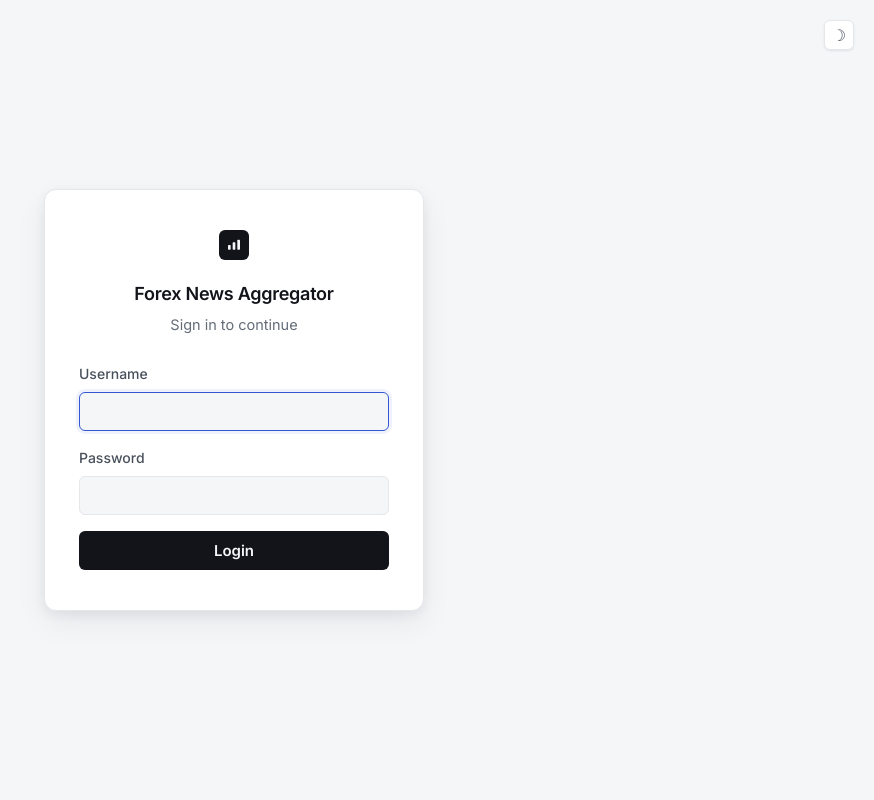
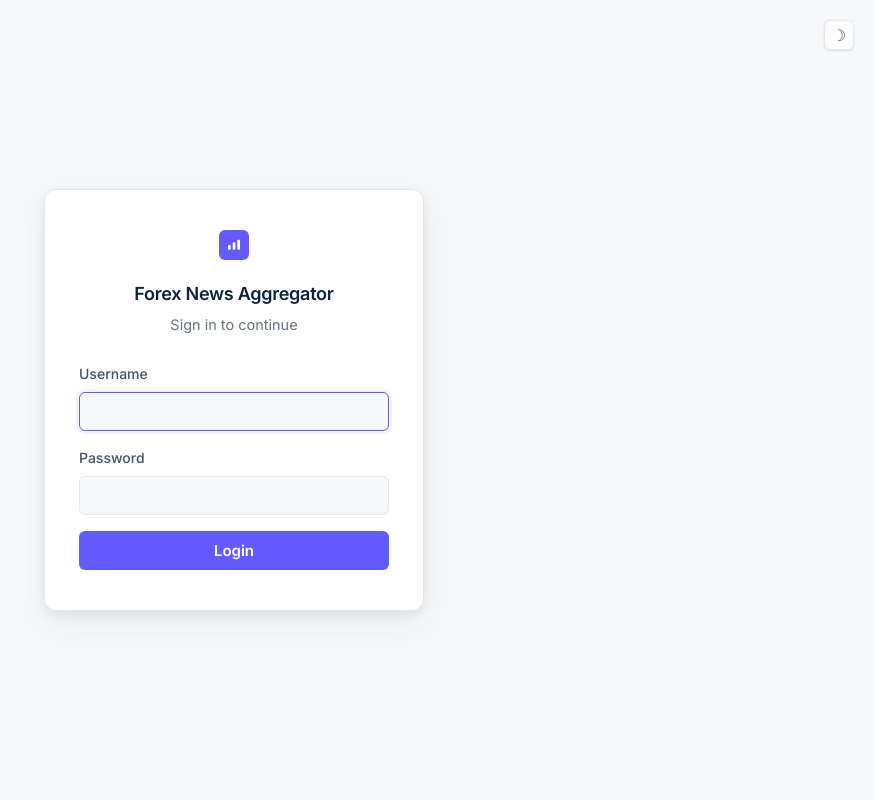
Before and after one commit to waqas-voipmen/news-api, a Flask app: page /login in a window 1280 px wide. Shown: the whole page, without its empty margins (406-1280 px from the left). Run offline with Flask 3, Linux system fonts and the light colour scheme.

Commit message:
Adopt a Stripe-inspired color palette
Replaces the generic near-black/blue palette with navy text (#0A2540)
and Stripe's signature indigo accent (#635BFF) plus their muted slate
tones (#425466/#697386) -- a widely-recognized "trustworthy fintech"
look, researched as a concrete reference rather than another guess.
Primary buttons and the brand mark now use the accent color directly
instead of a plain black/white swap, giving the UI a distinct color
identity in both light and dark mode.

Co-Authored-By: Claude Sonnet 5 <noreply@anthropic.com>

```diff
--- a/static/css/style.css
+++ b/static/css/style.css
@@ -1,55 +1,56 @@
 /* ============================================================
    Forex News Aggregator -- shared design system
-   Premium minimal, light theme: white/off-white surfaces, one
-   restrained accent, generous whitespace, soft elevation shadows.
+   Stripe-inspired fintech palette: navy text, signature indigo
+   accent, cool slate neutrals -- a widely-recognized "trustworthy
+   financial product" look, in place of a generic monochrome/blue.
    Used by index.html, login.html, admin_base.html
    ============================================================ */
 
 :root {
-  --bg: #f5f6f8;
+  --bg: #f6f8fb;
   --surface: #ffffff;
   --surface-2: #ffffff;
-  --border: #e5e7eb;
-  --border-strong: #d1d5db;
-  --text: #12141a;
-  --muted: #48505c;
-  --muted-2: #656d79;
-  --accent: #3357d1;
-  --accent-strong: #24408f;
-  --accent-soft: rgba(51, 87, 209, 0.08);
-  --accent-border: rgba(51, 87, 209, 0.35);
-  --high: #d1373f;
-  --medium: #b4790f;
+  --border: #e3e8ef;
+  --border-strong: #c1cad6;
+  --text: #0a2540;
+  --muted: #425466;
+  --muted-2: #697386;
+  --accent: #635bff;
+  --accent-strong: #4f46e5;
+  --accent-soft: rgba(99, 91, 255, 0.08);
+  --accent-border: rgba(99, 91, 255, 0.35);
+  --high: #df1b41;
+  --medium: #b45309;
   --low: #a3860a;
-  --holiday: #6b7280;
-  --bull: #1a9c63;
-  --bear: #d1373f;
+  --holiday: #697386;
+  --bull: #0f9d68;
+  --bear: #df1b41;
   --radius-sm: 6px;
   --radius: 8px;
   --radius-lg: 12px;
-  --shadow-sm: 0 1px 2px rgba(16, 24, 40, 0.04), 0 1px 3px rgba(16, 24, 40, 0.06);
-  --tint: rgba(18, 20, 26, 0.04);
+  --shadow-sm: 0 1px 2px rgba(10, 37, 64, 0.05), 0 1px 3px rgba(10, 37, 64, 0.07);
+  --tint: rgba(10, 37, 64, 0.04);
 }
 
 :root[data-theme="dark"] {
-  --bg: #0a0a0b;
-  --surface: #17171a;
-  --surface-2: #17171a;
+  --bg: #0b0e17;
+  --surface: #141824;
+  --surface-2: #141824;
   --border: rgba(255, 255, 255, 0.09);
   --border-strong: rgba(255, 255, 255, 0.16);
-  --text: #f5f5f6;
-  --muted: #b4b8c0;
-  --muted-2: #8d919b;
-  --accent: #6690ff;
-  --accent-strong: #8dabff;
-  --accent-soft: rgba(102, 144, 255, 0.14);
-  --accent-border: rgba(102, 144, 255, 0.4);
-  --high: #ff6b70;
+  --text: #eef1f6;
+  --muted: #aab4c5;
+  --muted-2: #7c8aa0;
+  --accent: #7c76fa;
+  --accent-strong: #635bff;
+  --accent-soft: rgba(124, 118, 250, 0.16);
+  --accent-border: rgba(124, 118, 250, 0.4);
+  --high: #ff5c7a;
   --medium: #e3ab4d;
   --low: #d1b957;
-  --holiday: #9a9ea6;
-  --bull: #3ecf8e;
-  --bear: #ff6b70;
+  --holiday: #9aa4b5;
+  --bull: #22c58e;
+  --bear: #ff5c7a;
   --shadow-sm: 0 1px 2px rgba(0, 0, 0, 0.3), 0 1px 3px rgba(0, 0, 0, 0.35);
   --tint: rgba(255, 255, 255, 0.06);
 }
@@ -106,8 +107,8 @@ a { color: var(--accent); }
   font-weight: 700;
   font-size: 14.5px;
   letter-spacing: -0.02em;
-  color: var(--bg);
-  background: var(--text);
+  color: #fff;
+  background: var(--accent);
 }
 
 .brand-text h1 {
@@ -286,15 +287,15 @@ button {
   gap: 8px;
   width: 100%;
   padding: 10px 16px;
-  background: var(--text);
-  color: var(--bg);
+  background: var(--accent);
+  color: #fff;
   font-weight: 600;
   font-size: 15px;
   border-radius: var(--radius-sm);
 }
 .btn:hover, button#apply:hover, button#checkSocial:hover:not(:disabled), .main button[type=submit]:hover:not(.danger) {
   background: var(--accent-strong);
-  color: var(--bg);
+  color: #fff;
 }
 button#checkSocial { width: auto; }
 button#checkSocial:disabled { opacity: .5; cursor: wait; }
@@ -319,10 +320,10 @@ button.danger {
   font-size: 14px;
   font-weight: 500;
   border-radius: var(--radius-sm);
-  border: 1px solid rgba(209, 55, 63, 0.3);
+  border: 1px solid rgba(223, 27, 65, 0.3);
   width: auto;
 }
-button.danger:hover { background: rgba(209, 55, 63, 0.1); border-color: var(--bear); }
+button.danger:hover { background: rgba(223, 27, 65, 0.1); border-color: var(--bear); }
 
 /* ---------- Table ---------- */
 
@@ -359,10 +360,10 @@ tbody tr:last-child td { border-bottom: none; }
   color: var(--accent-strong);
   border: 1px solid var(--accent-border);
 }
-.badge.High { background: rgba(209, 55, 63, 0.1); color: var(--high); border-color: rgba(209, 55, 63, 0.3); }
-.badge.Medium { background: rgba(180, 121, 15, 0.12); color: var(--medium); border-color: rgba(180, 121, 15, 0.3); }
+.badge.High { background: rgba(223, 27, 65, 0.1); color: var(--high); border-color: rgba(223, 27, 65, 0.3); }
+.badge.Medium { background: rgba(180, 83, 9, 0.12); color: var(--medium); border-color: rgba(180, 83, 9, 0.3); }
 .badge.Low { background: rgba(163, 134, 10, 0.12); color: var(--low); border-color: rgba(163, 134, 10, 0.3); }
-.badge.Holiday { background: rgba(107, 114, 128, 0.12); color: var(--holiday); border-color: rgba(107, 114, 128, 0.3); }
+.badge.Holiday { background: rgba(105, 115, 134, 0.12); color: var(--holiday); border-color: rgba(105, 115, 134, 0.3); }
 .badge.News { background: var(--accent-soft); color: var(--accent-strong); border-color: var(--accent-border); }
 .badge.Analysis { background: var(--tint); color: var(--muted); border-color: var(--border-strong); }
 .badge.Admin { background: var(--accent-soft); color: var(--accent-strong); border-color: var(--accent-border); }
@@ -380,8 +381,8 @@ a.title-link:hover { color: var(--accent-strong); text-decoration: underline; }
   display: inline-block;
   border: 1px solid transparent;
 }
-.sentiment-badge.Bullish { background: rgba(26, 156, 99, 0.1); color: var(--bull); border-color: rgba(26, 156, 99, 0.28); }
-.sentiment-badge.Bearish { background: rgba(209, 55, 63, 0.1); color: var(--bear); border-color: rgba(209, 55, 63, 0.28); }
+.sentiment-badge.Bullish { background: rgba(15, 157, 104, 0.1); color: var(--bull); border-color: rgba(15, 157, 104, 0.28); }
+.sentiment-badge.Bearish { background: rgba(223, 27, 65, 0.1); color: var(--bear); border-color: rgba(223, 27, 65, 0.28); }
 .sentiment-badge.Neutral { background: var(--tint); color: var(--muted); border-color: var(--border-strong); }
 
 .reason-text { font-size: 13.5px; color: var(--muted-2); margin-top: 6px; max-width: 240px; line-height: 1.5; }
@@ -432,7 +433,7 @@ a.title-link:hover { color: var(--accent-strong); text-decoration: underline; }
 .social-header { display: flex; align-items: center; justify-content: space-between; margin-bottom: 8px; gap: 12px; flex-wrap: wrap; }
 .social-title { margin: 0; font-size: 15px; font-weight: 600; }
 
-.social-bar { height: 4px; border-radius: 2px; background: rgba(209, 55, 63, 0.2); overflow: hidden; margin-top: 10px; }
+.social-bar { height: 4px; border-radius: 2px; background: rgba(223, 27, 65, 0.2); overflow: hidden; margin-top: 10px; }
 .social-bar-fill { height: 100%; background: var(--bull); }
 .social-posts { margin-top: 8px; font-size: 13px; color: var(--muted-2); max-height: 90px; overflow-y: auto; }
 .social-posts .post { margin-bottom: 4px; line-height: 1.4; }
@@ -465,8 +466,8 @@ a.title-link:hover { color: var(--accent-strong); text-decoration: underline; }
 .auth-card .subtitle { font-size: 14.5px; color: var(--muted-2); margin: 0 0 26px; text-align: center; }
 .auth-card .error {
   color: var(--high);
-  background: rgba(209, 55, 63, 0.08);
-  border: 1px solid rgba(209, 55, 63, 0.25);
+  background: rgba(223, 27, 65, 0.08);
+  border: 1px solid rgba(223, 27, 65, 0.25);
   padding: 9px 12px;
   border-radius: var(--radius-sm);
   font-size: 14.5px;
```
